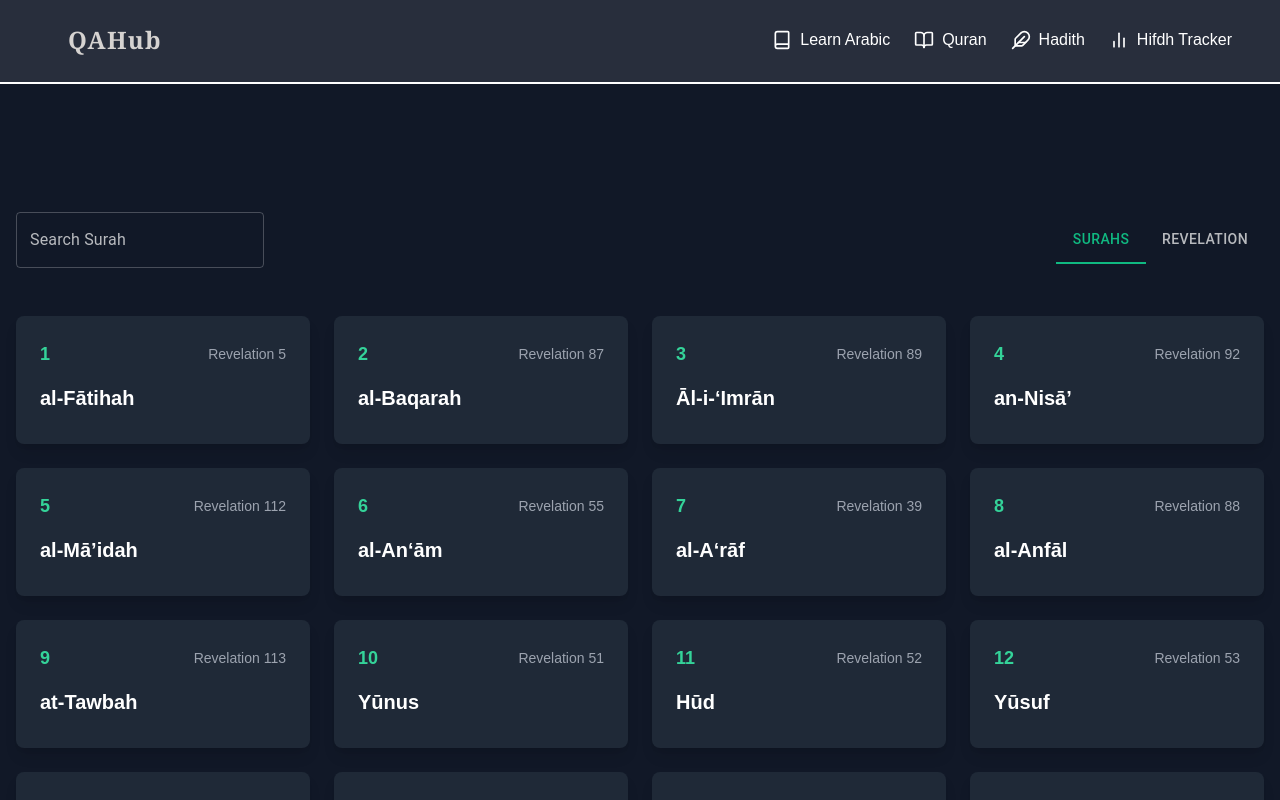
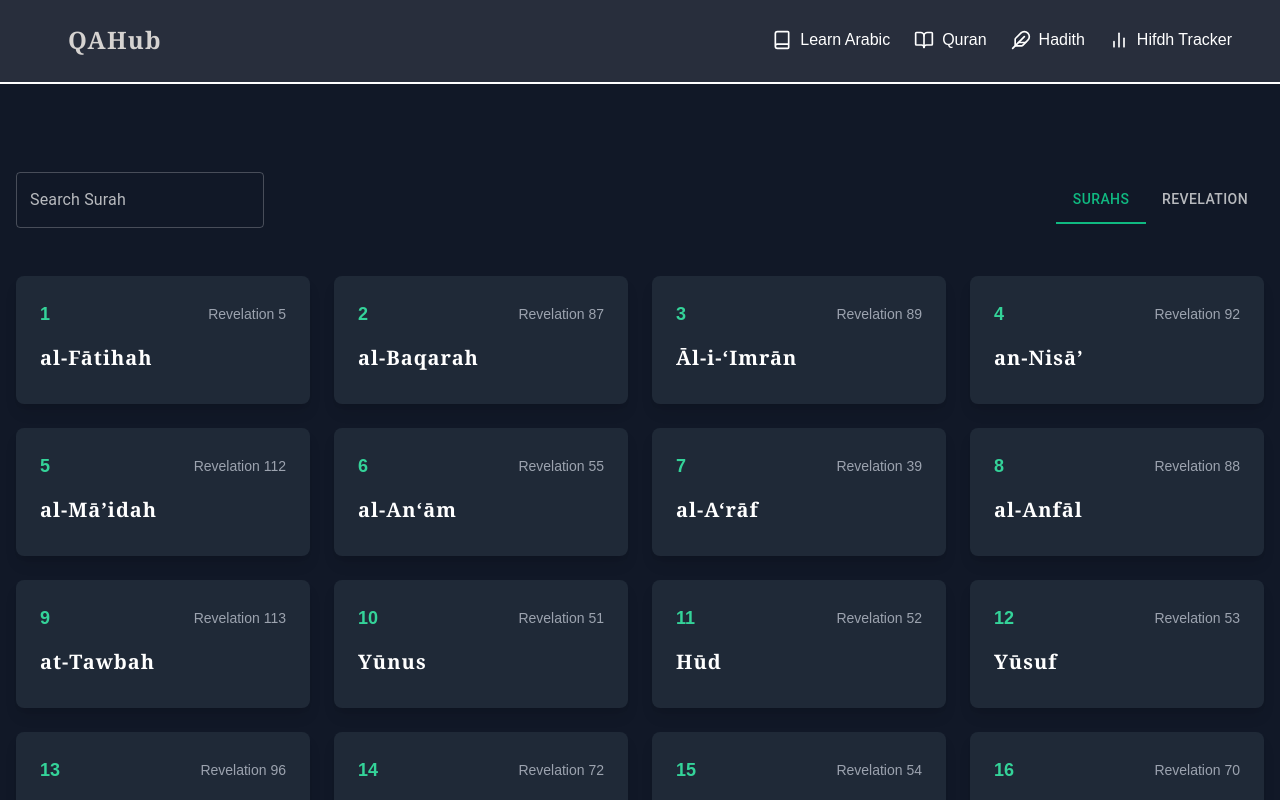
Before and after one commit to riad-mammadov/QAHub, a Next.js app: page /quran in a window 1280 px wide. Shown: the top 800 px of the page. Built offline with nearby package versions, Linux system fonts and the light colour scheme.

Commit message:
improve layout

```diff
--- a/app/quran/page.js
+++ b/app/quran/page.js
@@ -16,7 +16,9 @@
             {value === "two" ? `Surah ${chapter}` : `Revelation ${revelation}`}
           </span>
         </div>
-        <h3 className="text-white text-xl font-bold mb-2">{title}</h3>
+        <h3 className="text-white text-xl font-semibold font-serif tracking-wider mb-2">
+          {title}
+        </h3>
       </div>
     </div>
   );
@@ -55,7 +57,7 @@
 
   return (
     <div className={`min-h-screen bg-gray-900 transition-colors duration-300`}>
-      <main className="container mx-auto px-4 py-12">
+      <main className="container mx-auto px-4 py-2">
         <div className="mb-12 flex flex-col sm:flex-row justify-between mt-20 gap-8 items-center">
           <div className="sm:mb-0 relative">
             <TextField
```
